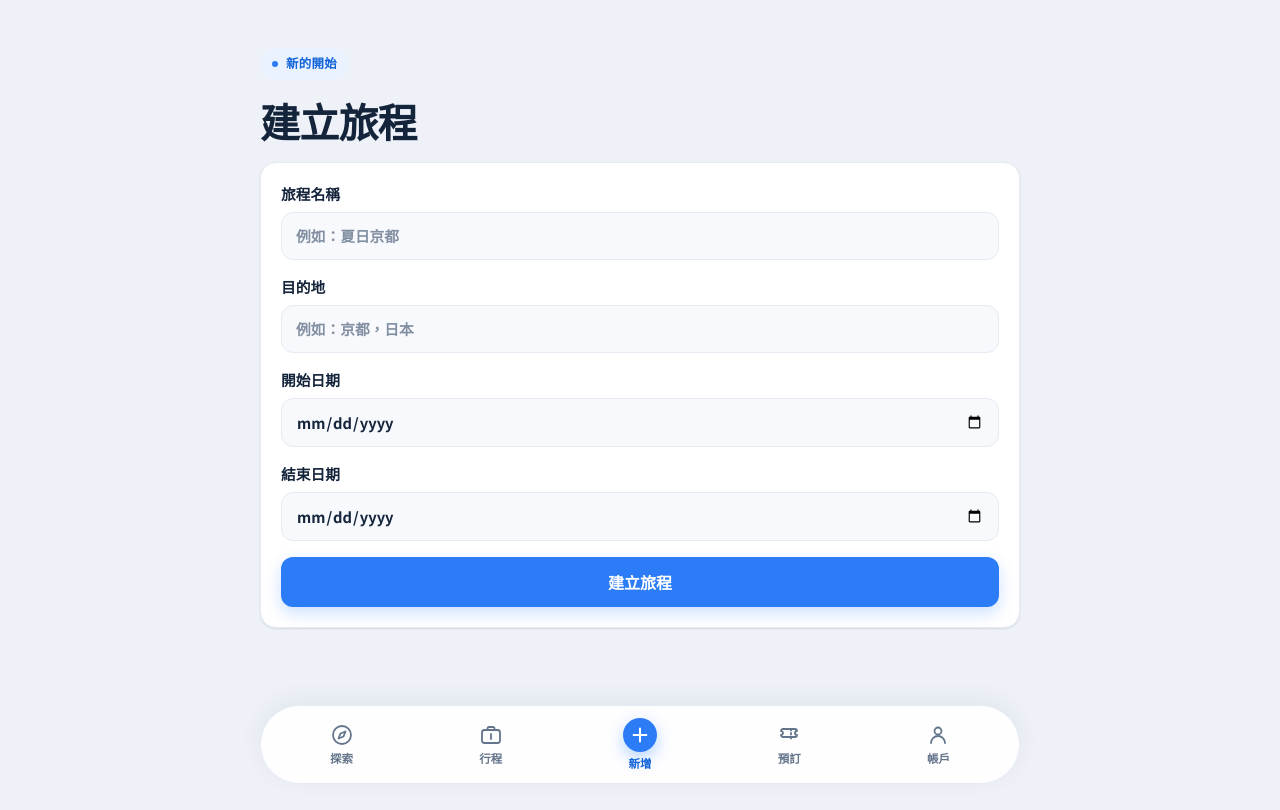
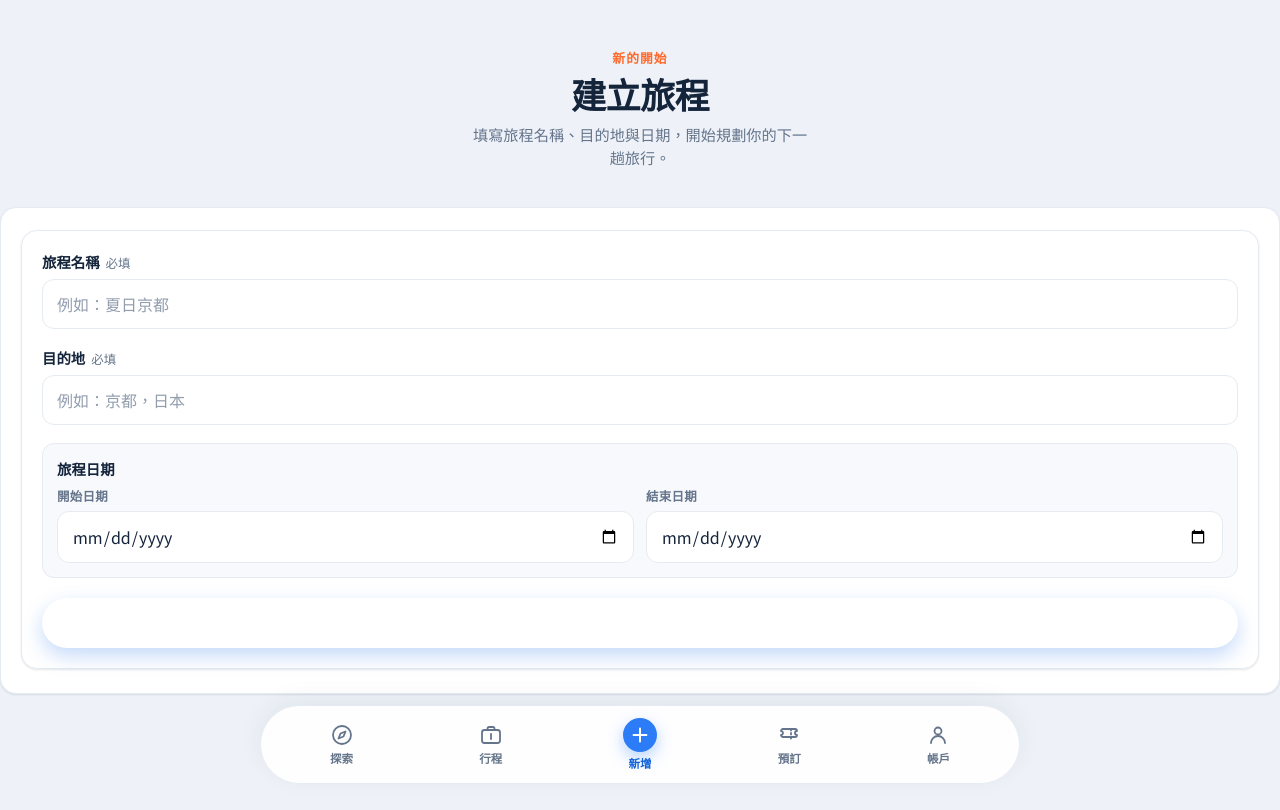
Before and after one commit to gestertim/go-anywhere, a Next.js app: page /trips/new in a window 1280 px wide. Built offline with nearby package versions, Linux system fonts and the light colour scheme.

Commit message:
feat: redesign new trip form with scoped styles

```diff
--- /dev/null
+++ b/app/(app)/trips/new/NewTripForm.tsx
@@ -0,0 +1,58 @@
+"use client";
+
+import { useActionState } from "react";
+import { createTripAction, type TripActionState } from "@/features/trips/actions";
+import styles from "./new-trip.module.css";
+
+const initialState: TripActionState = {};
+
+function AlertIcon() {
+  return (
+    <svg viewBox="0 0 24 24" fill="none" aria-hidden="true">
+      <circle cx="12" cy="12" r="9" stroke="currentColor" strokeWidth="1.8" />
+      <path d="M12 7.5v5" stroke="currentColor" strokeWidth="1.8" strokeLinecap="round" />
+      <circle cx="12" cy="16" r="1" fill="currentColor" />
+    </svg>
+  );
+}
+
+function CheckIcon() {
+  return (
+    <svg viewBox="0 0 24 24" fill="none" aria-hidden="true">
+      <path d="M20 6 9 17l-5-5" stroke="currentColor" strokeWidth="2" strokeLinecap="round" strokeLinejoin="round" />
+    </svg>
+  );
+}
+
+export function NewTripForm() {
+  const [state, formAction, pending] = useActionState(createTripAction, initialState);
+  return (
+    <form action={formAction} className={styles.form}>
+      <div className={styles.field}>
+        <label className={styles.label} htmlFor="title">旅程名稱<span className={styles.hint}>必填</span></label>
+        <input id="title" className={styles.input} name="title" placeholder="例如：夏日京都" required />
+      </div>
+      <div className={styles.field}>
+        <label className={styles.label} htmlFor="destination">目的地<span className={styles.hint}>必填</span></label>
+        <input id="destination" className={styles.input} name="destination" placeholder="例如：京都，日本" required />
+      </div>
+      <div className={styles.dateGroup}>
+        <span className={styles.dateGroupLabel}>旅程日期</span>
+        <div className={styles.dateRow}>
+          <div className={styles.dateField}>
+            <label className={styles.dateFieldLabel} htmlFor="startDate">開始日期</label>
+            <input id="startDate" className={styles.input} name="startDate" type="date" required />
+          </div>
+          <div className={styles.dateField}>
+            <label className={styles.dateFieldLabel} htmlFor="endDate">結束日期</label>
+            <input id="endDate" className={styles.input} name="endDate" type="date" required />
+          </div>
+        </div>
+      </div>
+      {state.error ? <p role="alert" className={styles.alert}><AlertIcon />{state.error}</p> : null}
+      <button type="submit" className={styles.submit} disabled={pending}>
+        {pending ? <><span className={styles.spinner} aria-hidden="true" />儲存中…</> : <><CheckIcon />建立旅程</>}
+      </button>
+    </form>
+  );
+}
--- /dev/null
+++ b/app/(app)/trips/new/new-trip.module.css
@@ -0,0 +1,214 @@
+.page {
+  width: 100%;
+}
+
+/* Intro header */
+.header {
+  margin-bottom: 20px;
+  text-align: center;
+}
+
+.eyebrow {
+  margin: 0;
+  color: var(--accent);
+  font-size: 0.8rem;
+  font-weight: 700;
+  letter-spacing: 0.08em;
+  text-transform: uppercase;
+}
+
+.title {
+  margin: 6px 0 0;
+  color: var(--ink);
+  font-size: clamp(1.6rem, 5vw, 2.2rem);
+  font-weight: 800;
+  letter-spacing: -0.02em;
+  line-height: 1.15;
+}
+
+.subtitle {
+  margin: 8px auto 0;
+  max-width: 40ch;
+  color: var(--muted);
+  font-size: 0.95rem;
+  line-height: 1.5;
+}
+
+/* Form card */
+.card {
+  padding: 22px 20px 24px;
+  border: 1px solid var(--line);
+  border-radius: var(--radius);
+  background: var(--surface);
+  box-shadow: var(--shadow-sm);
+}
+
+.form {
+  display: flex;
+  flex-direction: column;
+  gap: 18px;
+}
+
+.field {
+  display: flex;
+  flex-direction: column;
+  gap: 7px;
+  min-width: 0;
+}
+
+.label {
+  display: flex;
+  align-items: baseline;
+  gap: 6px;
+  color: var(--ink);
+  font-size: 0.9rem;
+  font-weight: 700;
+}
+
+.hint {
+  color: var(--muted);
+  font-size: 0.78rem;
+  font-weight: 500;
+}
+
+.input {
+  width: 100%;
+  padding: 12px 14px;
+  border: 1px solid var(--line);
+  border-radius: var(--radius-sm);
+  background: var(--surface);
+  color: var(--ink);
+  font-size: 1rem;
+  transition: border-color 0.16s ease, box-shadow 0.16s ease;
+}
+
+.input::placeholder {
+  color: var(--muted);
+  opacity: 0.7;
+}
+
+.input:focus {
+  outline: none;
+  border-color: var(--accent);
+  box-shadow: 0 0 0 3px var(--accent-soft);
+}
+
+/* Date group */
+.dateGroup {
+  display: flex;
+  flex-direction: column;
+  gap: 8px;
+  padding: 14px;
+  border: 1px solid var(--line);
+  border-radius: var(--radius-sm);
+  background: var(--surface-2);
+}
+
+.dateGroupLabel {
+  color: var(--ink);
+  font-size: 0.9rem;
+  font-weight: 700;
+}
+
+.dateRow {
+  display: flex;
+  flex-direction: column;
+  gap: 12px;
+}
+
+.dateField {
+  display: flex;
+  flex-direction: column;
+  gap: 6px;
+  min-width: 0;
+}
+
+.dateFieldLabel {
+  color: var(--muted);
+  font-size: 0.78rem;
+  font-weight: 700;
+  letter-spacing: 0.02em;
+}
+
+/* Error alert */
+.alert {
+  display: flex;
+  align-items: center;
+  gap: 8px;
+  margin: 0;
+  padding: 11px 14px;
+  border: 1px solid #f4c7c7;
+  border-radius: var(--radius-sm);
+  background: #fdecec;
+  color: #b3261e;
+  font-size: 0.88rem;
+  font-weight: 600;
+}
+
+.alert svg {
+  flex: 0 0 auto;
+  width: 17px;
+  height: 17px;
+}
+
+/* Submit */
+.submit {
+  display: inline-flex;
+  align-items: center;
+  justify-content: center;
+  gap: 8px;
+  width: 100%;
+  min-height: 50px;
+  margin-top: 2px;
+  padding: 13px 22px;
+  border: none;
+  border-radius: var(--radius-pill);
+  background: var(--brand-grad);
+  color: #fff;
+  font-size: 1rem;
+  font-weight: 700;
+  cursor: pointer;
+  box-shadow: 0 8px 20px rgba(31, 111, 235, 0.26);
+  transition: transform 0.16s ease, box-shadow 0.16s ease, opacity 0.16s ease;
+}
+
+.submit:hover:not(:disabled) {
+  transform: translateY(-1px);
+  box-shadow: 0 10px 24px rgba(31, 111, 235, 0.32);
+}
+
+.submit:disabled {
+  cursor: progress;
+  opacity: 0.75;
+  box-shadow: none;
+}
+
+.submit svg {
+  width: 18px;
+  height: 18px;
+}
+
+.spinner {
+  width: 17px;
+  height: 17px;
+  border: 2px solid rgba(255, 255, 255, 0.45);
+  border-top-color: #fff;
+  border-radius: 50%;
+  animation: nt-spin 0.7s linear infinite;
+}
+
+@keyframes nt-spin {
+  to {
+    transform: rotate(360deg);
+  }
+}
+
+@media (min-width: 480px) {
+  .dateRow {
+    flex-direction: row;
+  }
+
+  .dateField {
+    flex: 1 1 0;
+  }
+}
--- a/app/(app)/trips/new/page.tsx
+++ b/app/(app)/trips/new/page.tsx
@@ -1,5 +1,17 @@
-import { TripForm } from "@/features/trips/components/TripForm";
+import { NewTripForm } from "./NewTripForm";
+import styles from "./new-trip.module.css";
 
 export default function NewTripPage() {
-  return <main><p>新的開始</p><h1>建立旅程</h1><TripForm /></main>;
+  return (
+    <main className={styles.page}>
+      <header className={styles.header}>
+        <p className={styles.eyebrow}>新的開始</p>
+        <h1 className={styles.title}>建立旅程</h1>
+        <p className={styles.subtitle}>填寫旅程名稱、目的地與日期，開始規劃你的下一趟旅行。</p>
+      </header>
+      <div className={styles.card}>
+        <NewTripForm />
+      </div>
+    </main>
+  );
 }
```
